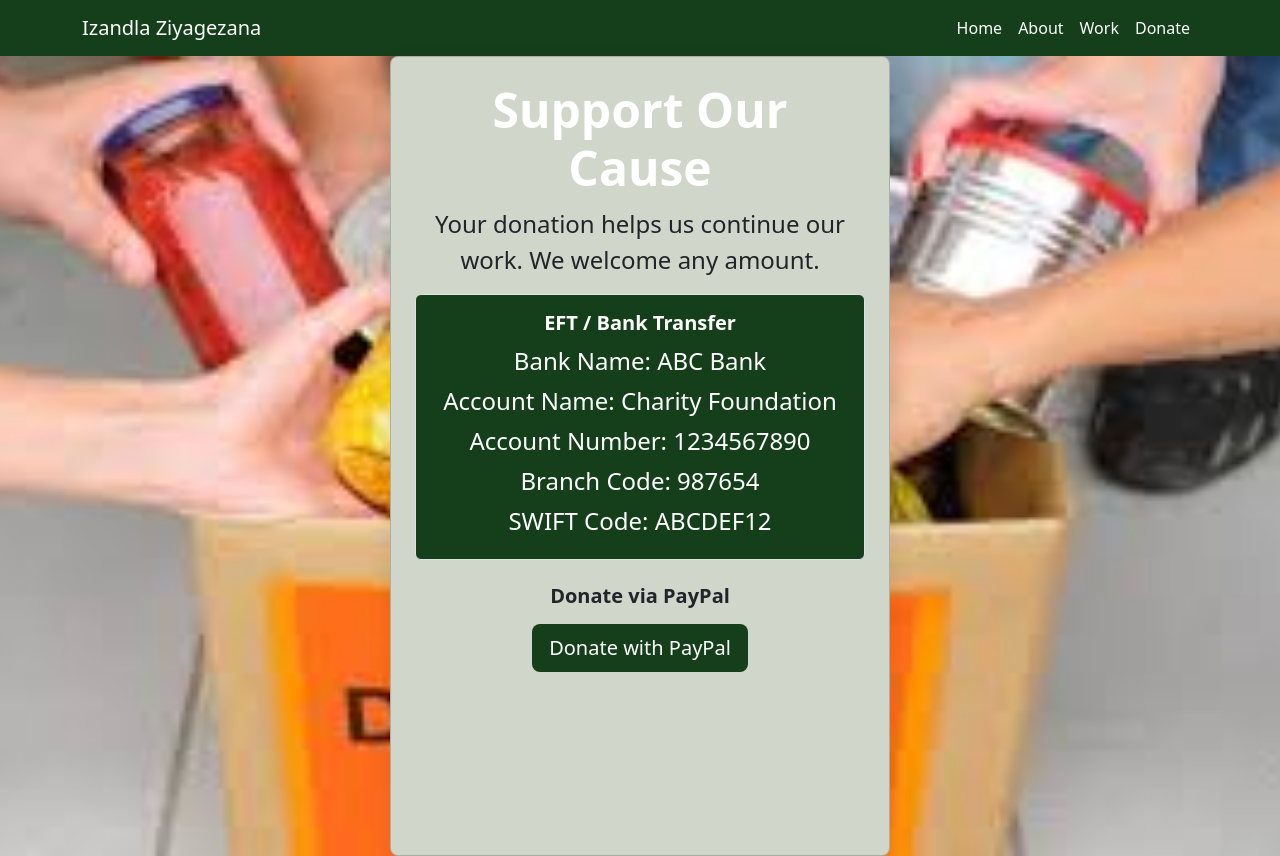
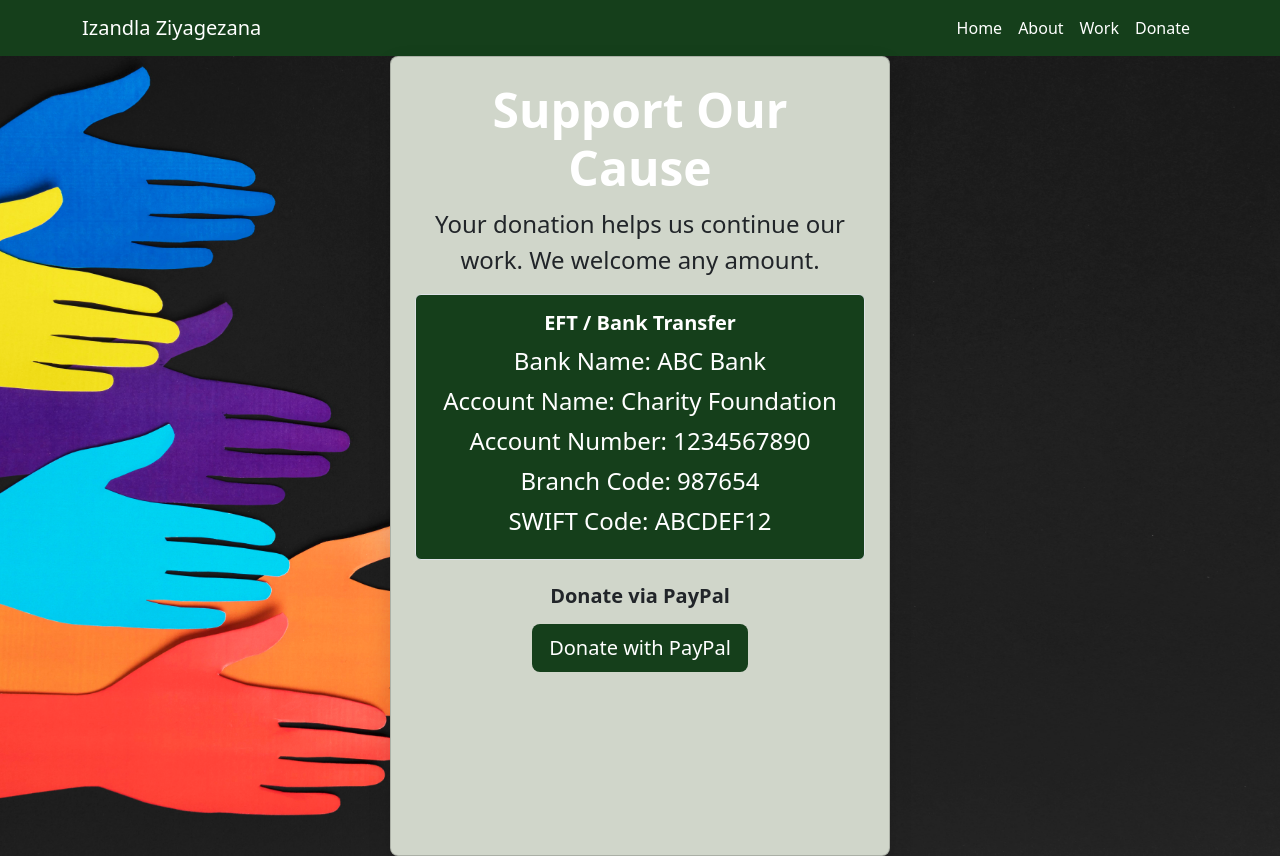
Before and after one commit to NosiphoHlongwane1/charity-website, a React (Create React App) app in the folder charity-website/: page /donate in a window 1280 px wide. Built offline with nearby package versions, Linux system fonts and the light colour scheme.

Commit message:
Update Donate.css

```diff
--- a/charity-website/src/pages/Donate.css
+++ b/charity-website/src/pages/Donate.css
@@ -3,7 +3,7 @@
     position: relative;
     width: 100%;
     height: 100vh;
-    background-image: url("../media/donationimage.jpg");
+    background-image: url("../media/donatebcg.jpg");
     background-size: cover;
     background-position: center;
     background-repeat: no-repeat;
```
